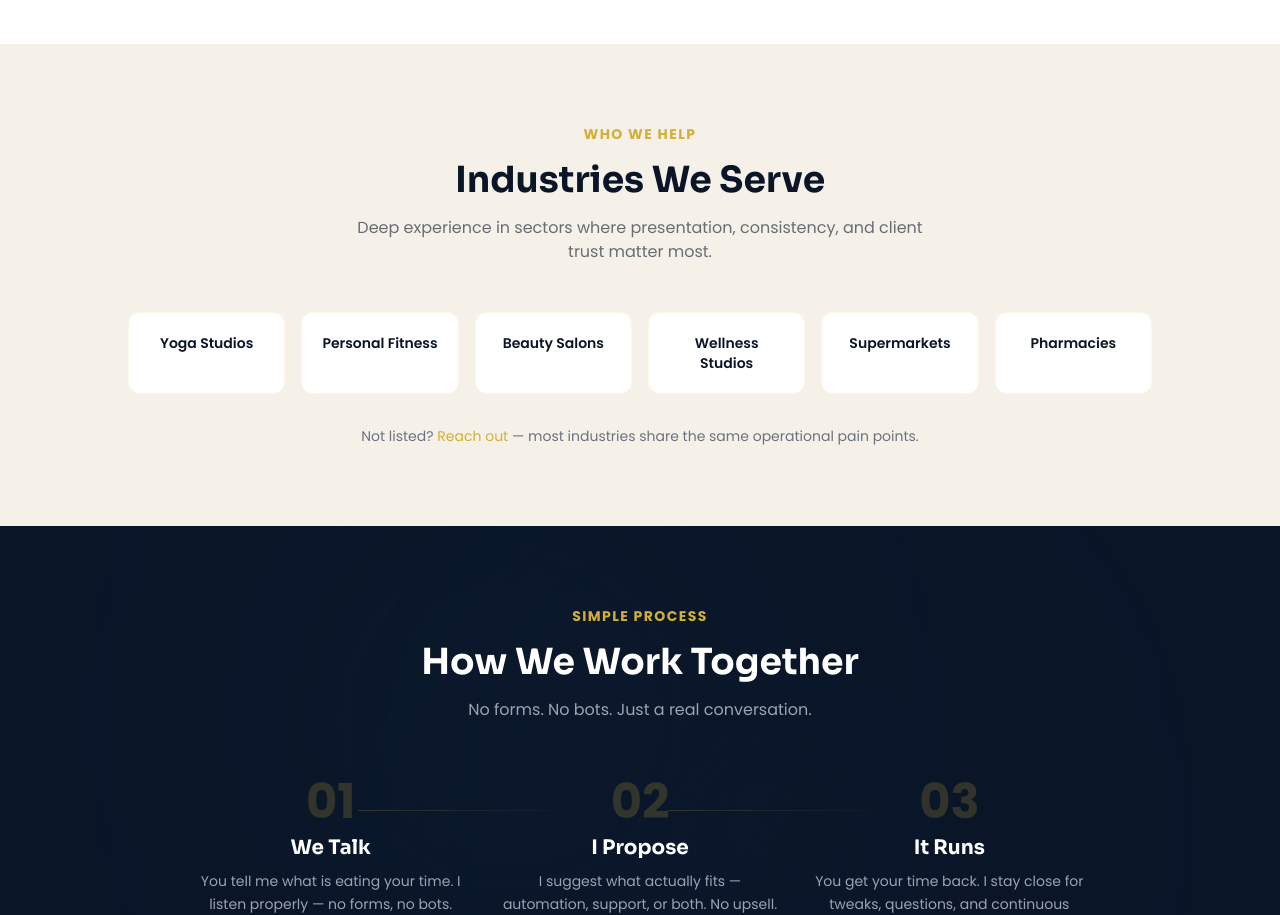
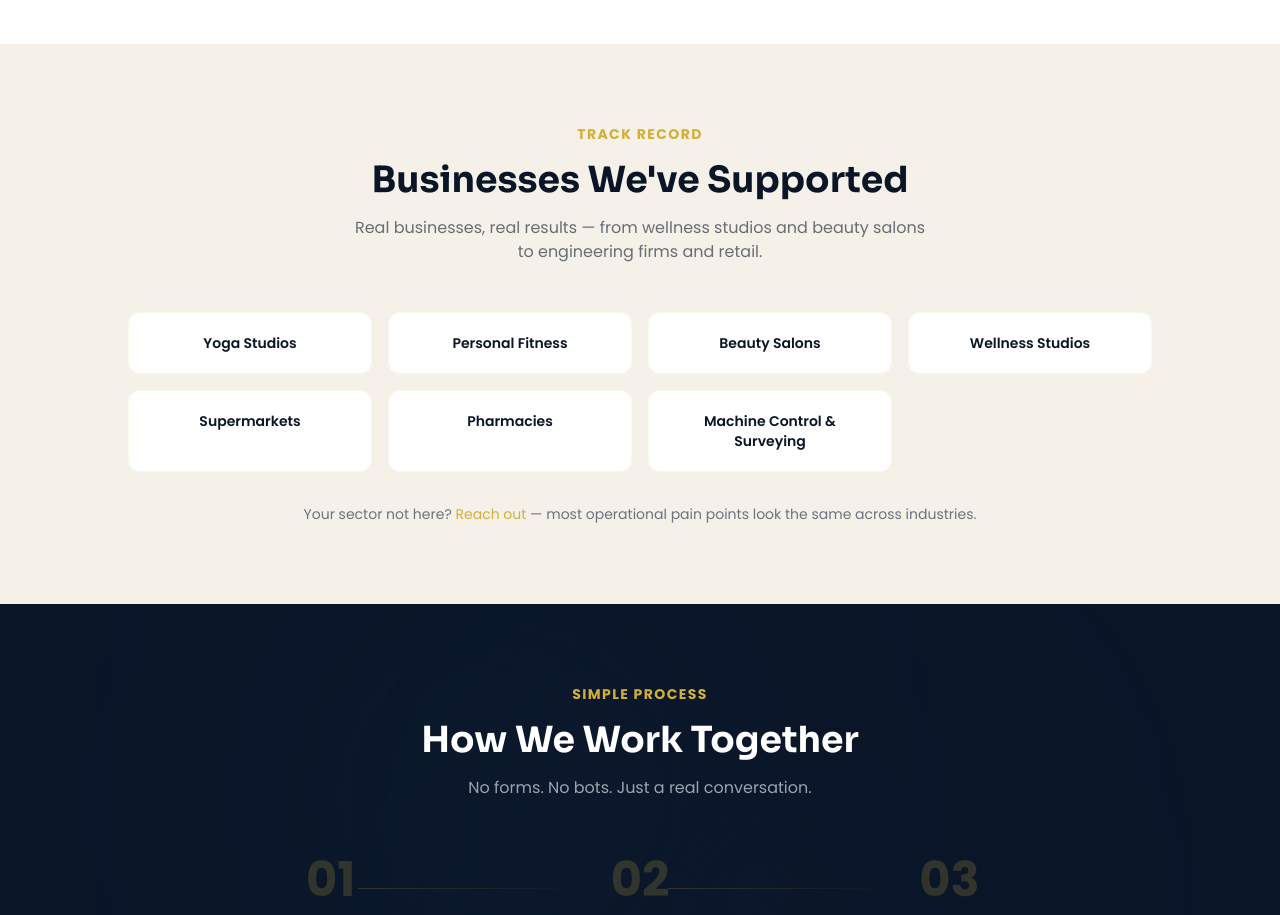
Before and after one commit to DandelionSeedlings/dandelion-va-website, a Next.js app: page /embeddedsupport in a window 1280 px wide. Shown: the part 3440-4355 px from the top of the page. Built offline with nearby package versions, Linux system fonts and the light colour scheme.

Commit message:
feat(embedded-support): update track record section and add surveying

```diff
--- a/src/app/embeddedsupport/page.js
+++ b/src/app/embeddedsupport/page.js
@@ -279,7 +279,7 @@ export default function EmbeddedSupportPage() {
         </div>
       </section>
 
-      {/* Industries We Serve */}
+      {/* Businesses We've Supported */}
       <section className="py-20 px-4 bg-[#F5F1E8]">
         <div className="max-w-5xl mx-auto">
           <motion.div
@@ -288,10 +288,10 @@ export default function EmbeddedSupportPage() {
             viewport={{ once: true }}
             className="text-center mb-12"
           >
-            <p className="text-[#D4AF37] font-bold tracking-widest uppercase text-sm mb-4">Who We Help</p>
-            <h2 className="text-3xl md:text-4xl font-bold text-[#0a1628] mb-4">Industries We Serve</h2>
+            <p className="text-[#D4AF37] font-bold tracking-widest uppercase text-sm mb-4">Track Record</p>
+            <h2 className="text-3xl md:text-4xl font-bold text-[#0a1628] mb-4">Businesses We've Supported</h2>
             <p className="text-[#0a1628]/60 max-w-xl mx-auto">
-              Deep experience in sectors where presentation, consistency, and client trust matter most.
+              Real businesses, real results — from wellness studios and beauty salons to engineering firms and retail.
             </p>
           </motion.div>
 
@@ -300,7 +300,7 @@ export default function EmbeddedSupportPage() {
             initial="hidden"
             whileInView="show"
             viewport={{ once: true }}
-            className="grid grid-cols-2 md:grid-cols-3 lg:grid-cols-6 gap-4"
+            className="grid grid-cols-2 md:grid-cols-3 lg:grid-cols-4 gap-4"
           >
             {[
               'Yoga Studios',
@@ -308,14 +308,15 @@ export default function EmbeddedSupportPage() {
               'Beauty Salons',
               'Wellness Studios',
               'Supermarkets',
-              'Pharmacies'
-            ].map((industry, i) => (
+              'Pharmacies',
+              'Machine Control & Surveying'
+            ].map((business, i) => (
               <motion.div
                 key={i}
                 variants={item}
                 className="bg-white rounded-xl p-5 text-center border border-[#D4AF37]/10 hover:border-[#D4AF37]/30 hover:shadow-md transition-all"
               >
-                <p className="font-semibold text-[#0a1628] text-sm">{industry}</p>
+                <p className="font-semibold text-[#0a1628] text-sm">{business}</p>
               </motion.div>
             ))}
           </motion.div>
@@ -326,7 +327,7 @@ export default function EmbeddedSupportPage() {
             viewport={{ once: true }}
             className="text-center text-gray-500 text-sm mt-8"
           >
-            Not listed? <a href="https://wa.me/27728393087" className="text-[#D4AF37] hover:underline">Reach out</a> — most industries share the same operational pain points.
+            Your sector not here? <a href="https://wa.me/27728393087" className="text-[#D4AF37] hover:underline">Reach out</a> — most operational pain points look the same across industries.
           </motion.p>
         </div>
       </section>
```
